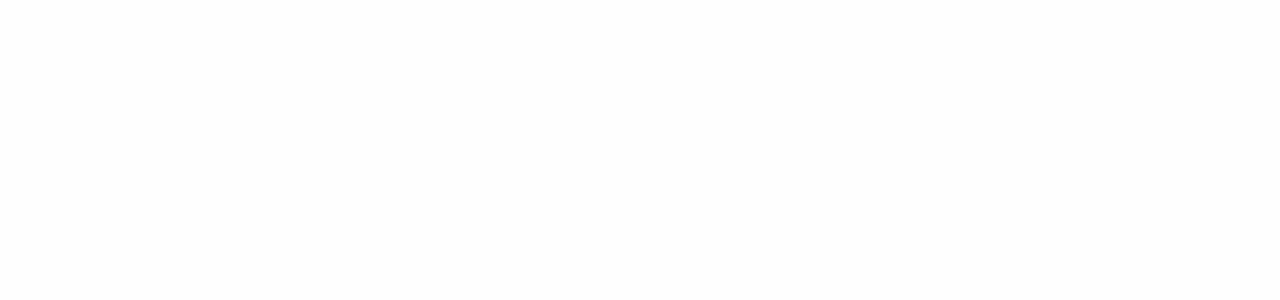
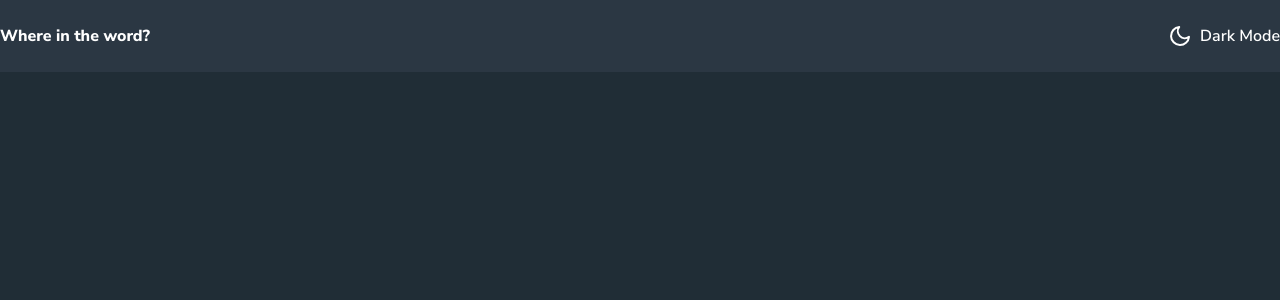
Before and after one commit to qntek/countrie-flag, a React (Create React App) app: page / in a window 1280 px wide. Shown: the top 300 px of the page. Built offline with nearby package versions, Linux system fonts and the light colour scheme.

Commit message:
Add header section with dark mode toggle

```diff
--- a/src/App.js
+++ b/src/App.js
@@ -1,5 +1,6 @@
 import { useEffect } from 'react';
 import ContextHook from './hooks/ContextHook';
+import Header from './components/Header';
 import './style/index.css';
 
 function App() {
@@ -13,7 +14,7 @@
 
 	return (
 		<div>
-
+			<Header />
 		</div>
 	);
 }
--- /dev/null
+++ b/src/components/Header.js
@@ -0,0 +1,24 @@
+import moonIcon from '../svg/moon.svg';
+import moonIconLight from '../svg/moonLight.svg';
+import ContextHook from '../hooks/ContextHook';
+
+function Header() {
+	const { isDarkMode, setDarkMode } = ContextHook();
+	return (
+		<header className=' py-6'>
+			<div className='xl:container mx-5 xl:mx-auto flex flex-row justify-between'>
+				<div>
+					<h1 className='font-extrabold'>Where in the word?</h1>
+				</div>
+				<div
+					onClick={() => setDarkMode(!isDarkMode)}
+					className='flex flex-row cursor-pointer'>
+					<img src={isDarkMode ? moonIconLight : moonIcon} alt='' />
+					<p className='font-semibold pl-2'>Dark Mode</p>
+				</div>
+			</div>
+		</header>
+	);
+}
+
+export default Header;
--- a/src/context/Context.js
+++ b/src/context/Context.js
@@ -3,7 +3,7 @@
 export const appContext = createContext();
 
 function Context({children}) {
-	const [isDarkMode, setDarkMode] = useState(false);
+	const [isDarkMode, setDarkMode] = useState(true);
 	const toShare = { isDarkMode, setDarkMode };
 	return <appContext.Provider value={toShare}>{children}</appContext.Provider>;
 }
--- a/src/style/index.css
+++ b/src/style/index.css
@@ -20,3 +20,7 @@
   font-family: 'Nunito Sans', sans-serif;
 	transition: color 300ms background-color 300ms;
 }
+
+header {
+	background-color: var(--secondary-bg);
+}
```
Also changed, not shown: src/svg/moon.svg (added), src/svg/moonLight.svg (added).
